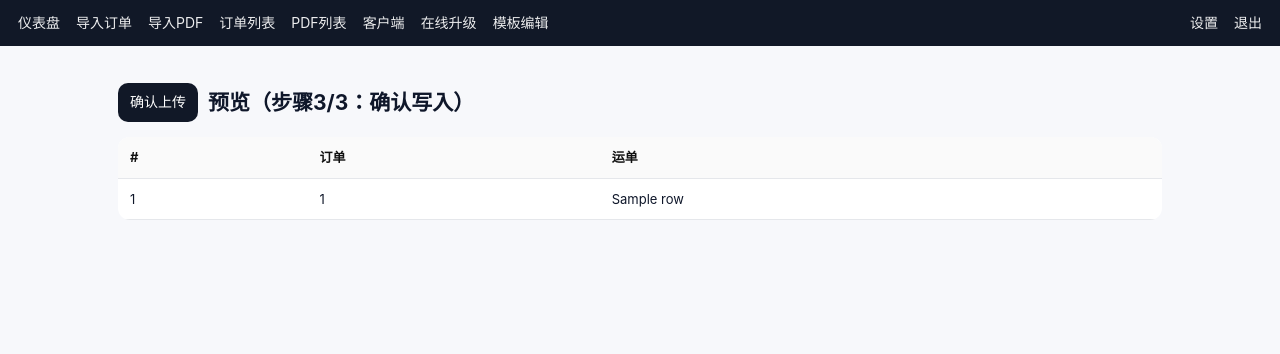
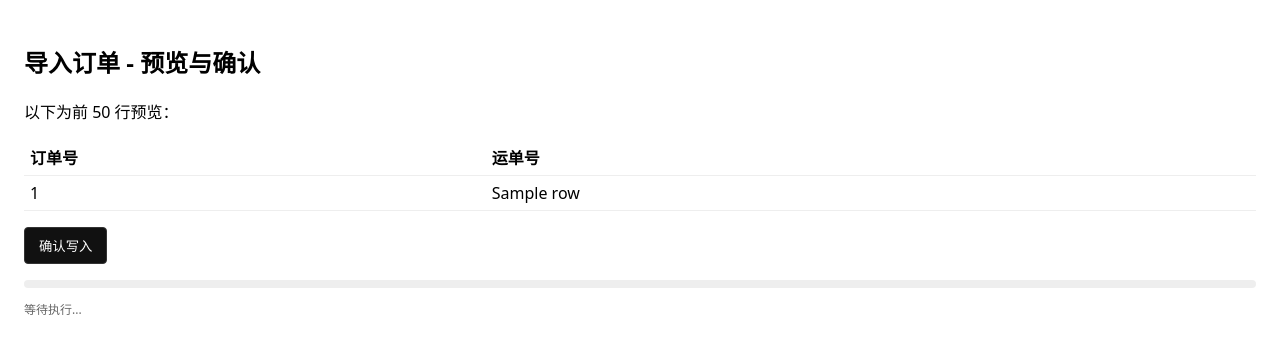
Before and after one commit to aidaddydog/huandan.server, a FastAPI app: template app/templates/preview_orders.html in a window 1280 px wide. Shown: the top 354 px of the page. Run offline with FastAPI, Linux system fonts and the light colour scheme; the template is opened without the code that fills it: most values are stand-ins (such as "Sample title", 1, 10 or a date in 2020); parts of the project's set-up code (start-up, migrations or seed data) failed here and were passed over.

Commit message:
Update preview_orders.html

```diff
--- a/app/templates/preview_orders.html
+++ b/app/templates/preview_orders.html
@@ -1,14 +1,60 @@
-{% extends "layout.html" %}{% block content %}
-<div class="title-row">
-  <form method="post" action="/admin/upload-orders-step3">
-    <button type="submit" class="primary">确认上传</button>
-  </form>
-  <h2>预览（步骤3/3：确认写入）</h2>
-</div>
-<table class="table">
-  <thead><tr><th>#</th><th>订单</th><th>运单</th></tr></thead>
-  <tbody>
-  {% for r in rows %}<tr><td>{{loop.index}}</td><td>{{r[0]}}</td><td>{{r[1]}}</td></tr>{% endfor %}
-  </tbody>
-</table>
-{% endblock %}
+<!-- app/templates/preview_orders.html -->
+<!doctype html>
+<html lang="zh-CN">
+<head>
+  <meta charset="utf-8"/>
+  <title>导入订单 - 预览与确认</title>
+  <style>
+    body{font-family:system-ui,-apple-system,Segoe UI,Roboto,Helvetica,Arial,sans-serif;padding:16px}
+    table{border-collapse:collapse;width:100%}
+    th,td{border-bottom:1px solid #eee;padding:6px;text-align:left}
+    .btn{display:inline-block;padding:8px 14px;border:1px solid #333;background:#111;color:#fff;border-radius:4px;text-decoration:none;cursor:pointer}
+    .bar{height:8px;background:#eee;border-radius:4px;overflow:hidden;margin-top:8px}
+    .bar>i{display:block;height:100%;background:#111;width:0%}
+    .small{font-size:12px;color:#666}
+  </style>
+</head>
+<body>
+  <h2>导入订单 - 预览与确认</h2>
+  <p>以下为前 50 行预览：</p>
+  <table>
+    <thead><tr><th>订单号</th><th>运单号</th></tr></thead>
+    <tbody>
+      {% for row in rows %}
+      <tr><td>{{ row[0] }}</td><td>{{ row[1] }}</td></tr>
+      {% endfor %}
+    </tbody>
+  </table>
+
+  <p><button class="btn" onclick="commit()">确认写入</button></p>
+  <div class="bar"><i id="bar"></i></div>
+  <p id="txt" class="small">等待执行...</p>
+
+<script>
+async function newProgress(tag){
+  const r = await fetch("/admin/progress/new?tag="+encodeURIComponent(tag));
+  const j = await r.json(); return j.id;
+}
+async function commit(){
+  const pid = await newProgress("import_orders");
+  const fd = new FormData();
+  fd.append("progress_id", pid);
+  const resp = await fetch("/admin/upload-orders-step3", {method:"POST", body:fd});
+  if(!resp.ok){ alert("提交失败"); return; }
+  // 跟进进度
+  const bar=document.getElementById("bar");
+  const txt=document.getElementById("txt");
+  while(true){
+    const r=await fetch("/admin/progress/get?id="+pid,{cache:"no-store"});
+    const s=await r.json();
+    if(s.missing){ txt.textContent="任务不存在"; return; }
+    bar.style.width = (s.pct||0)+"%";
+    txt.textContent = (s.stage||"-")+"："+(s.note||"")+"（"+(s.pct||0)+"%）";
+    if(s.done){ break; }
+    await new Promise(r=>setTimeout(r,800));
+  }
+  txt.textContent = "完成："+txt.textContent;
+}
+</script>
+</body>
+</html>
```
